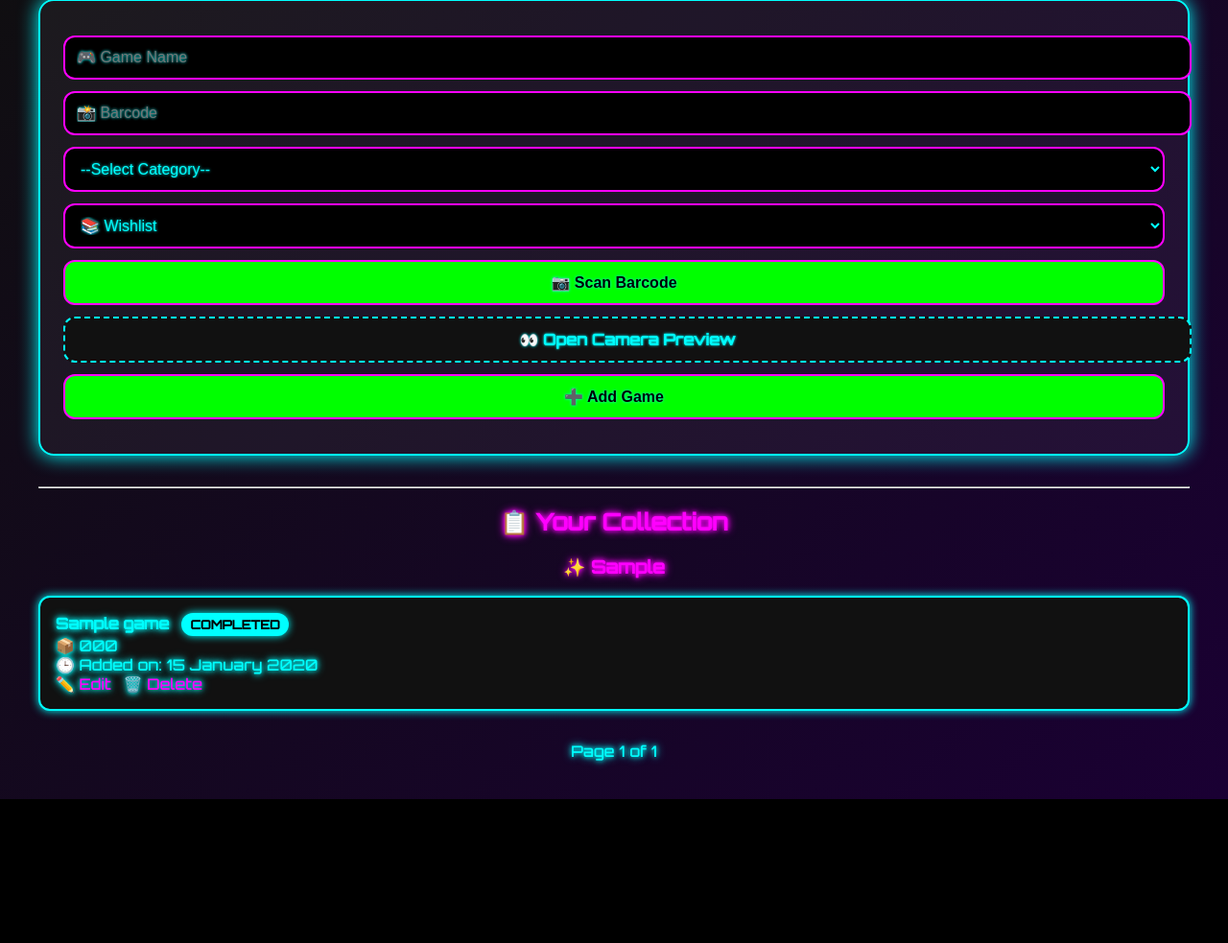
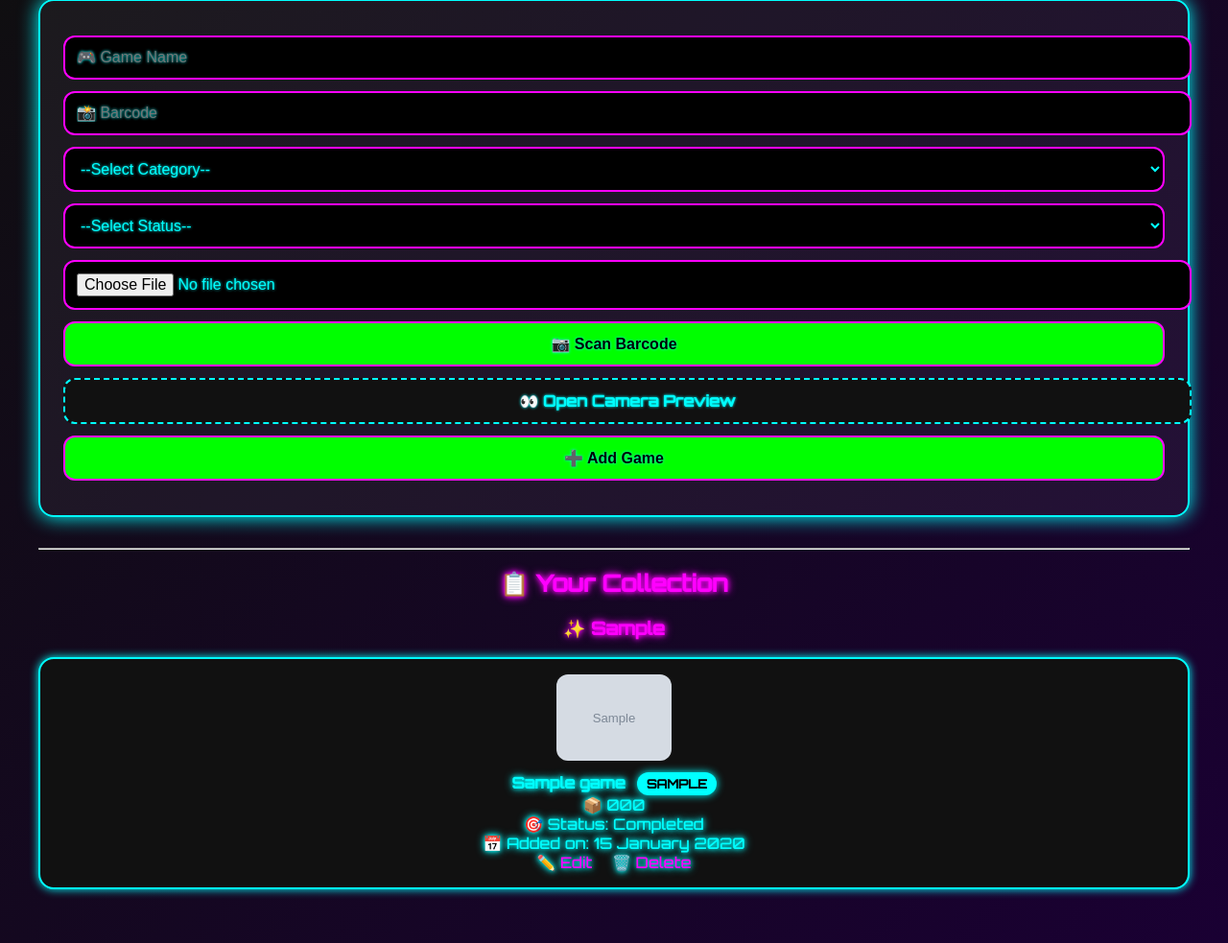
Before and after one commit to mistera101/game-library-app, a FastAPI app: page / in a window 1280 px wide. Shown: the part 124-1107 px from the top of the page at 96% size. Before the commit the page ends 957 px from the top, so only its background shows below. Run offline with FastAPI, Linux system fonts and the light colour scheme; tables that the repository leaves empty hold one stand-in row (values such as "Sample post"); grey boxes marked "Sample" are stand-in pictures.

Commit message:
💡 Neon arcade theme and UI improvements

```diff
--- a/main.py
+++ b/main.py
@@ -1,4 +1,4 @@
-from fastapi import FastAPI, Form, Request
+from fastapi import FastAPI, Form, Request, File, UploadFile
 from fastapi.responses import HTMLResponse, RedirectResponse
 from fastapi.templating import Jinja2Templates
 from fastapi.staticfiles import StaticFiles
@@ -6,6 +6,8 @@ from sqlalchemy import create_engine, Column, Integer, String, DateTime
 from sqlalchemy.orm import sessionmaker, declarative_base
 from sqlalchemy.sql import func
 from starlette.status import HTTP_303_SEE_OTHER
+from datetime import datetime
+import os
 
 app = FastAPI()
 templates = Jinja2Templates(directory="templates")
@@ -17,6 +19,10 @@ engine = create_engine(DATABASE_URL, connect_args={"check_same_thread": False})
 SessionLocal = sessionmaker(bind=engine)
 session = SessionLocal()
 
+# Make sure uploads folder exists
+UPLOAD_FOLDER = "static/uploads"
+os.makedirs(UPLOAD_FOLDER, exist_ok=True)
+
 class Game(Base):
     __tablename__ = "games"
     id = Column(Integer, primary_key=True, index=True)
@@ -25,6 +31,7 @@ class Game(Base):
     category = Column(String, index=True)
     status = Column(String, default="Wishlist")
     date_added = Column(DateTime(timezone=True), server_default=func.now())
+    cover_image = Column(String, nullable=True)  # ✅ New field
 
 Base.metadata.create_all(bind=engine)
 
@@ -56,13 +63,35 @@ def read_form(request: Request, page: int = 1):
     })
 
 @app.post("/add")
-def add_game(name: str = Form(...), barcode: str = Form(...), category: str = Form(...), status: str = Form(...)):
+async def add_game(
+    name: str = Form(...),
+    barcode: str = Form(...),
+    category: str = Form(...),
+    status: str = Form(...),
+    cover_image: UploadFile = File(None)
+):
     existing = session.query(Game).filter(Game.barcode == barcode).first()
     if existing:
         return RedirectResponse("/?error=You already own this game!", status_code=HTTP_303_SEE_OTHER)
-    game = Game(name=name, barcode=barcode, category=category, status=status)
+
+    cover_image_path = None
+    if cover_image:
+        file_location = f"{UPLOAD_FOLDER}/{cover_image.filename}"
+        with open(file_location, "wb+") as file_object:
+            file_object.write(await cover_image.read())
+        cover_image_path = file_location
+
+    game = Game(
+        name=name,
+        barcode=barcode,
+        category=category,
+        status=status,
+        cover_image=cover_image_path,
+        date_added=datetime.now()
+    )
     session.add(game)
     session.commit()
+
     return RedirectResponse("/?success=1", status_code=HTTP_303_SEE_OTHER)
 
 @app.get("/games")
@@ -83,7 +112,13 @@ def edit_game_form(request: Request, game_id: int):
     return templates.TemplateResponse("edit.html", {"request": request, "game": game})
 
 @app.post("/edit/{game_id}")
-def update_game(game_id: int, name: str = Form(...), barcode: str = Form(...), category: str = Form(...), status: str = Form(...)):
+def update_game(
+    game_id: int,
+    name: str = Form(...),
+    barcode: str = Form(...),
+    category: str = Form(...),
+    status: str = Form(...)
+):
     game = session.query(Game).filter(Game.id == game_id).first()
     if game:
         game.name = name
--- a/templates/index.html
+++ b/templates/index.html
@@ -104,15 +104,23 @@
     li {
       background: #111;
       border: 2px solid #0ff;
-      margin: 0.5rem 0;
+      margin: 1rem 0;
       padding: 1rem;
+      border-radius: 16px;
+      box-shadow: 0 0 10px #0ff;
+      text-align: center;
+    }
+
+    li img {
+      width: 120px;
+      height: auto;
       border-radius: 12px;
-      box-shadow: 0 0 10px #0ff;
+      margin-bottom: 0.5rem;
     }
 
     li a {
       color: #f0f;
-      margin-right: 0.5rem;
+      margin: 0 0.5rem;
       text-decoration: none;
     }
 
@@ -158,23 +166,6 @@
       top: 60px;
     }
 
-    .pagination {
-      text-align: center;
-      margin-top: 2rem;
-    }
-
-    .pagination a {
-      color: #0ff;
-      margin: 0 0.5rem;
-      text-decoration: none;
-      font-weight: bold;
-      font-size: 1.2rem;
-    }
-
-    .pagination a:hover {
-      color: #ff0;
-    }
-
     @keyframes pulse {
       0% { box-shadow: 0 0 15px #0ff; }
       50% { box-shadow: 0 0 30px #0ff; }
@@ -184,12 +175,12 @@
 </head>
 <body>
 
-<!-- Toast Popup -->
+<!-- Toast -->
 <div id="toast" class="toast">✅ Game Added Successfully!</div>
 
 <h1>🎮 Game Library</h1>
 
-<form action="/add" method="post">
+<form action="/add" method="post" enctype="multipart/form-data">
   <input name="name" placeholder="🎮 Game Name" required>
   <input id="barcode" name="barcode" placeholder="📸 Barcode" required>
 
@@ -204,17 +195,19 @@
   </select>
 
   <select name="status" required>
+    <option value="">--Select Status--</option>
     <option value="Wishlist">📚 Wishlist</option>
     <option value="Played">🎮 Played</option>
     <option value="Completed">✅ Completed</option>
   </select>
+
+  <input type="file" name="cover_image" accept="image/*">
 
   <button type="button" onclick="startScanner()">📷 Scan Barcode</button>
   <a href="/static/test-camera.html" target="_blank" class="camera-link">👀 Open Camera Preview</a>
   <button type="submit">➕ Add Game</button>
 </form>
 
-<!-- Scanner Container -->
 <div id="scanner-container" style="display: none;">
   <div id="reader"></div>
   <p id="scan-status">📷 Waiting for camera access...</p>
@@ -226,31 +219,24 @@
 {% if categories %}
   {% for category, games in categories.items() %}
     <h3>✨ {{ category }}</h3>
-    <ul>
+    <ul class="game-list">
       {% for game in games %}
         <li>
+          {% if game.cover_image %}
+            <img src="/{{ game.cover_image }}" alt="Cover Image">
+          {% endif %}
+          <br>
           <strong>{{ game.name }}</strong>
-          <span class="badge">{{ game.status }}</span><br>
+          <span class="badge">{{ game.category }}</span><br>
           📦 {{ game.barcode }}<br>
-          🕒 Added on: {{ game.date_added.strftime('%d %B %Y') }}<br>
+          🎯 Status: {{ game.status }}<br>
+          📅 Added on: {{ game.date_added.strftime('%d %B %Y') }}<br>
           <a href="/edit/{{ game.id }}">✏️ Edit</a>
           <a href="/delete/{{ game.id }}" onclick="return confirm('Delete this game?');">🗑️ Delete</a>
         </li>
       {% endfor %}
     </ul>
   {% endfor %}
-
-  <!-- Pagination -->
-  <div class="pagination">
-    {% if current_page > 1 %}
-      <a href="/?page={{ current_page - 1 }}">⬅️ Prev</a>
-    {% endif %}
-    Page {{ current_page }} of {{ total_pages }}
-    {% if current_page < total_pages %}
-      <a href="/?page={{ current_page + 1 }}">Next ➡️</a>
-    {% endif %}
-  </div>
-
 {% else %}
   <p>No games in your library yet.</p>
 {% endif %}
```
